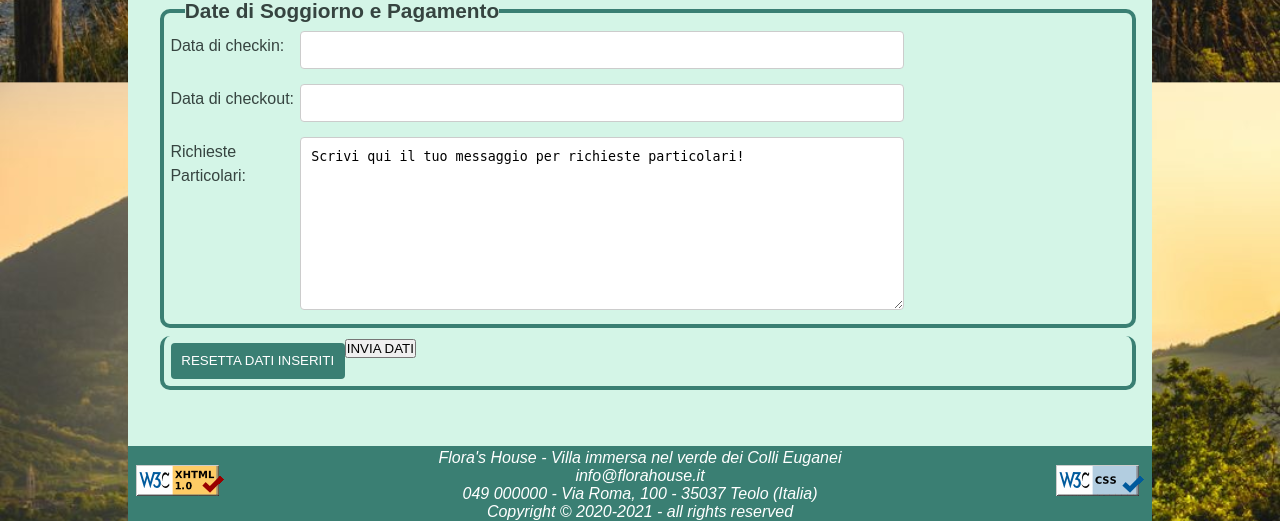
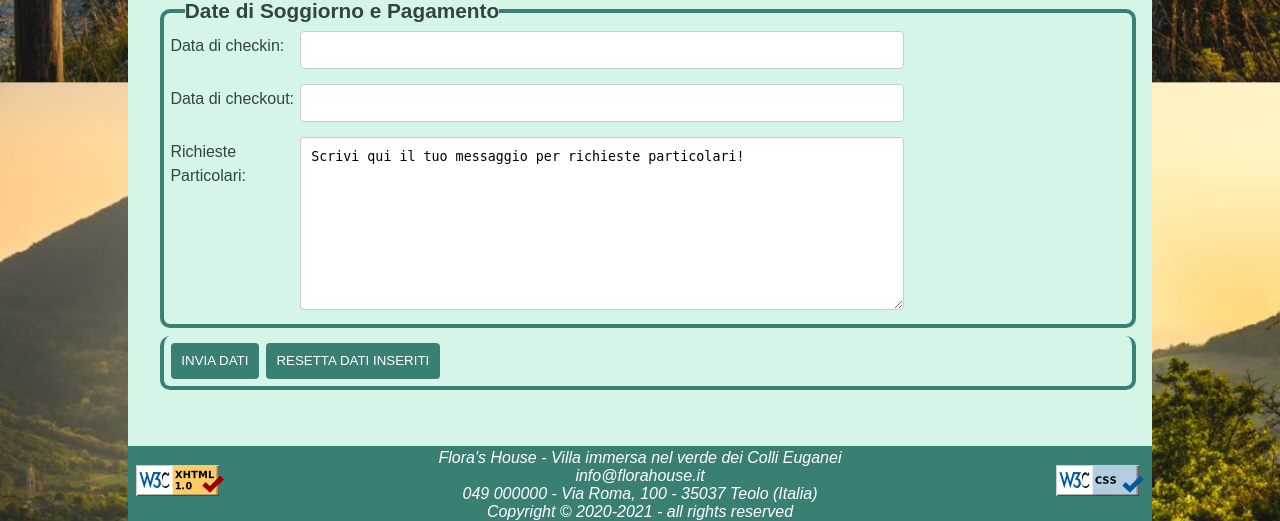
Before and after one commit to comodei/Flora-s-House-TecWeb-Project-, a PHP site: page /html/prenotazioni.html in a window 1280 px wide. Shown: the part 771-1292 px from the top of the page. Run offline with PHP 8.4, Linux system fonts and the light colour scheme.

Commit message:
Sistemato css button

```diff
--- a/style/style_lavoro.css
+++ b/style/style_lavoro.css
@@ -461,7 +461,7 @@ form.book input[type=text], textarea {
   resize: vertical;
   margin-bottom: 0.5em;
 }
-form.book input[type=submit], input[type=reset]{
+form.book button, input[type=reset]{
   background-color: #3A7F73;
   color: white;
   padding: 0.8em 0.8em;
@@ -474,7 +474,7 @@ form.book input[type=submit], input[type=reset]{
   float: left;
 }
 
-form.book input[type=submit]:hover,input[type=reset]:hover {
+form.book button:hover,input[type=reset]:hover {
   background-color: #1B4188;
 }
 .col-25 {
```
